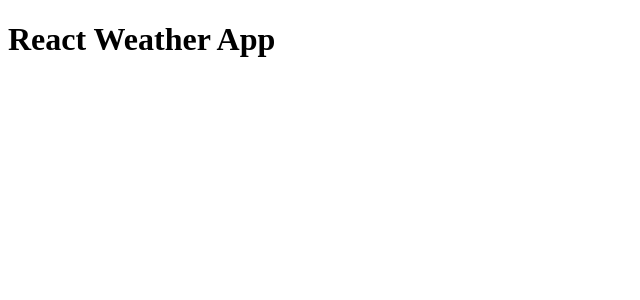
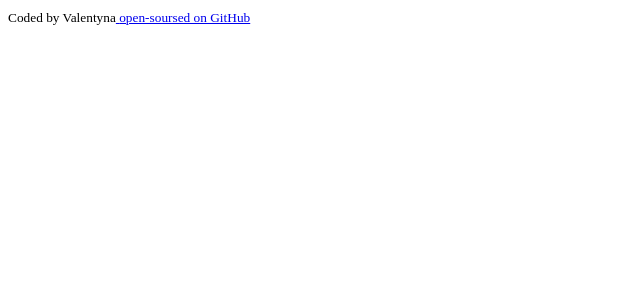
Before and after one commit to UkrValentyna/first-react-app, a React (Create React App) app: page / in a window 1280 px wide. Shown: the top 300 px of the page, without its empty margins (0-640 px from the left). Built offline with nearby package versions, Linux system fonts and the light colour scheme.

Commit message:
Added bootstrap

```diff
--- a/package.json
+++ b/package.json
@@ -6,6 +6,7 @@
     "@testing-library/jest-dom": "^5.17.0",
     "@testing-library/react": "^13.4.0",
     "@testing-library/user-event": "^13.5.0",
+    "bootstrap": "^5.3.1",
     "react": "^18.2.0",
     "react-dom": "^18.2.0",
     "react-scripts": "5.0.1",
--- a/src/App.js
+++ b/src/App.js
@@ -1,10 +1,21 @@
 import "./App.css";
+import Bootstrap from "bootstrap";
 
 function App() {
   return (
     <div className="App">
-      <h1>React Weather App</h1>
-      <footer></footer>
+      <footer>
+        <small>
+          Coded by Valentyna
+          <a
+            href="https://github.com/UkrValentyna/first-react-app"
+            target="_blank"
+          >
+            {" "}
+            open-soursed on GitHub
+          </a>
+        </small>
+      </footer>
     </div>
   );
 }
```
Also changed, not shown: 1 other file (tests, documents, lock files or other folders).
